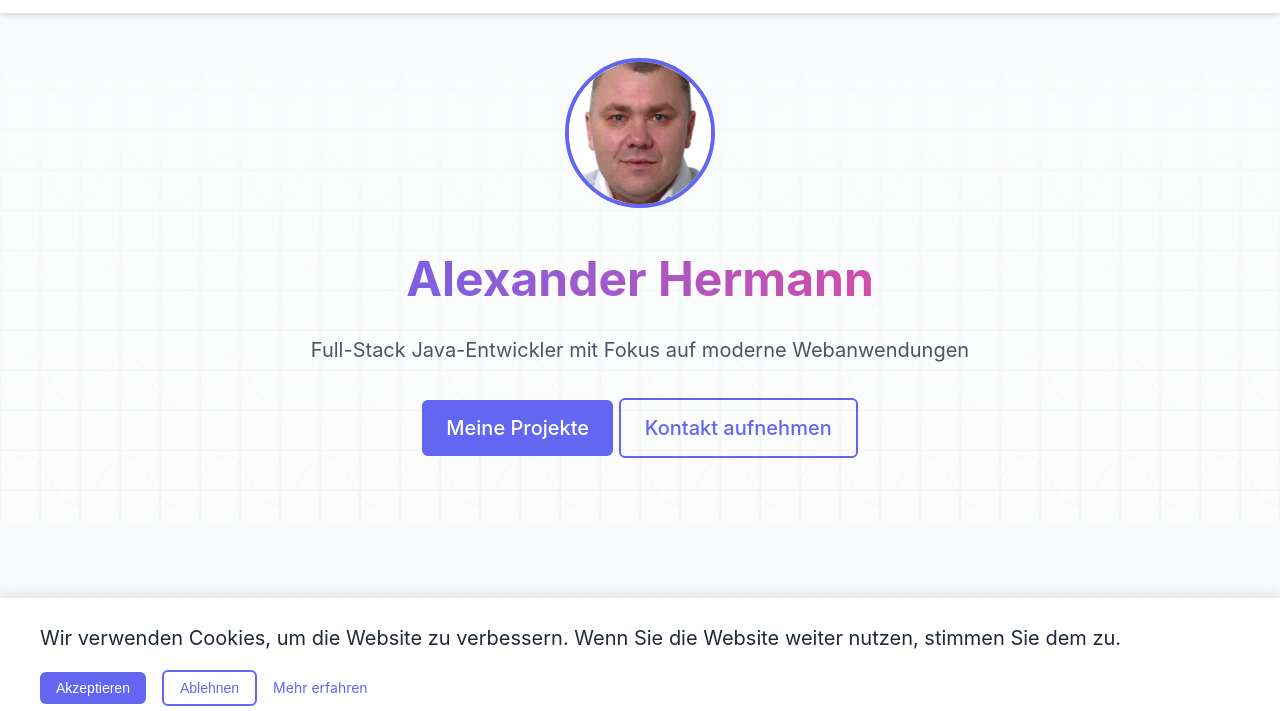
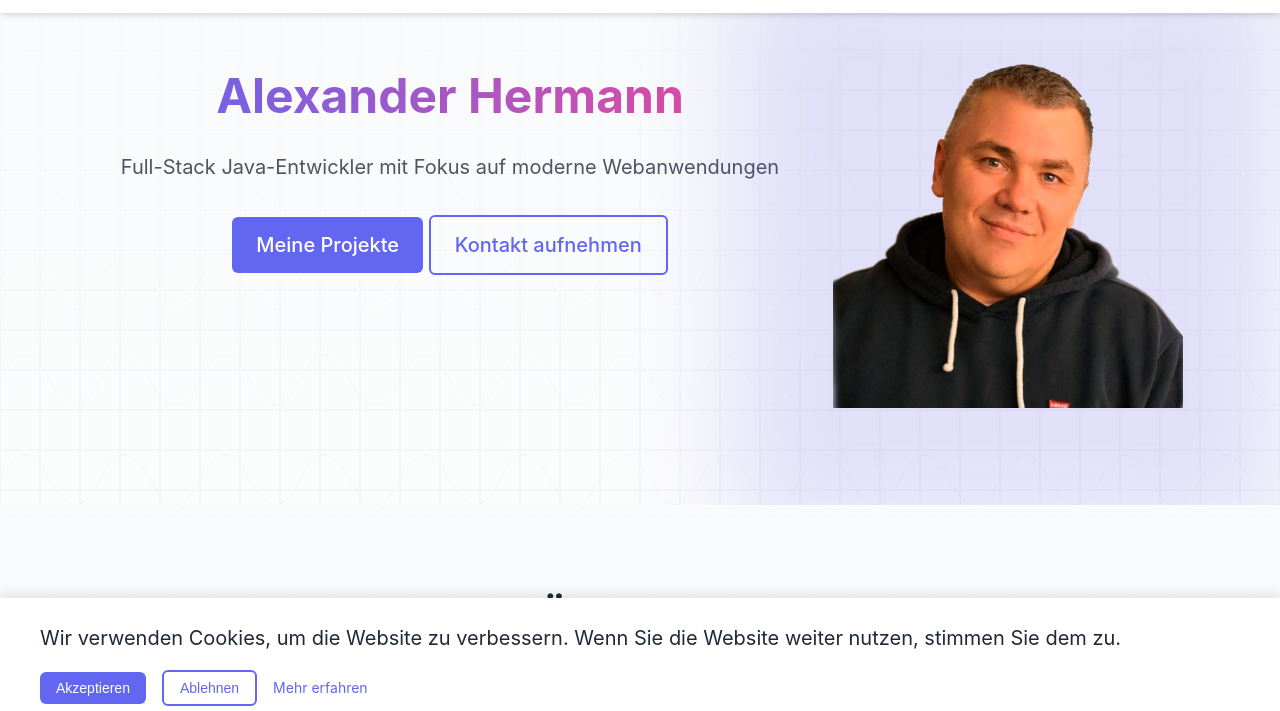
Before and after one commit to AlexH73/portfolio-website, a plain HTML site: page index.html in a window 1280 px wide. Shown: the part 70-781 px from the top of the page. Drawn offline with nearby package versions, Linux system fonts and the light colour scheme.

Commit message:
style(hero photo):
The display structure and the photo itself have been changed.

```diff
--- a/css/style.css
+++ b/css/style.css
@@ -190,6 +190,12 @@ nav a:hover {
 }
 
 /* Hero Section */
+.hero-section {
+  display: flex;
+  justify-self: center;
+  gap: 30px;
+}
+
 .hero {
   padding: 8rem 0 4rem;
   background: var(--bg-gradient), url("../images/textures/hero-bg.svg");
@@ -206,13 +212,18 @@ nav a:hover {
   margin: 0 auto;
 }
 
-.avatar {
-  width: 150px;
-  height: 150px;
-  border-radius: 50%;
+.hero-photo .photo {
+  width: 350px;
+  height: 350px;
   object-fit: cover;
   margin-bottom: 1.5rem;
-  border: 4px solid var(--primary-color);
+}
+
+.image-blurred-edge {
+  width: 100%;
+  height: 100%;
+  box-shadow: 0px 0px 100px 100px #4f46e526;
+  background-color: #4f46e526;
 }
 
 h1 {
@@ -436,7 +447,8 @@ section.visible .project-card:nth-child(3) {
 
 .skill-title {
   font-size: 1.2rem;
-  margin-bottom: 0.5rem;  background: linear-gradient(90deg, var(--primary-color), #ec4899);
+  margin-bottom: 0.5rem;
+  background: linear-gradient(90deg, var(--primary-color), #ec4899);
   -webkit-background-clip: text;
   -webkit-text-fill-color: transparent;
 }
@@ -1107,8 +1119,12 @@ footer {
 }
 
 @keyframes spin {
-  0% { transform: rotate(0deg); }
-  100% { transform: rotate(360deg); }
+  0% {
+    transform: rotate(0deg);
+  }
+  100% {
+    transform: rotate(360deg);
+  }
 }
 
 /* Responsive Design */
--- a/index.html
+++ b/index.html
@@ -180,12 +180,8 @@
     </header>
 
     <section class="hero">
+      <div class="hero-section">
         <div class="container hero-content">
-        <img
-          src="./images/1bb0aea3.jpg"
-          alt="Alexander Hermann"
-          class="avatar"
-        />
           <h1>Alexander Hermann</h1>
           <p class="hero-description" data-i18n="hero.description">
             Full-Stack Java-Entwickler mit Fokus auf moderne Webanwendungen
@@ -197,6 +193,16 @@
             <a href="#contact" class="btn btn-outline" data-i18n="hero.contact"
               >Kontakt aufnehmen</a
             >
+          </div>
+        </div>
+        <div class="hero-photo">
+          <div class="image-blurred-edge">
+            <img
+              src="./images/225902.png"
+              alt="Alexander Hermann"
+              class="photo"
+            />
+          </div>
         </div>
       </div>
     </section>
```
Also changed, not shown: images/1bb0aea3.jpg (deleted), images/225902.png (added). Lines whose indentation alone changed are shown as unchanged.
